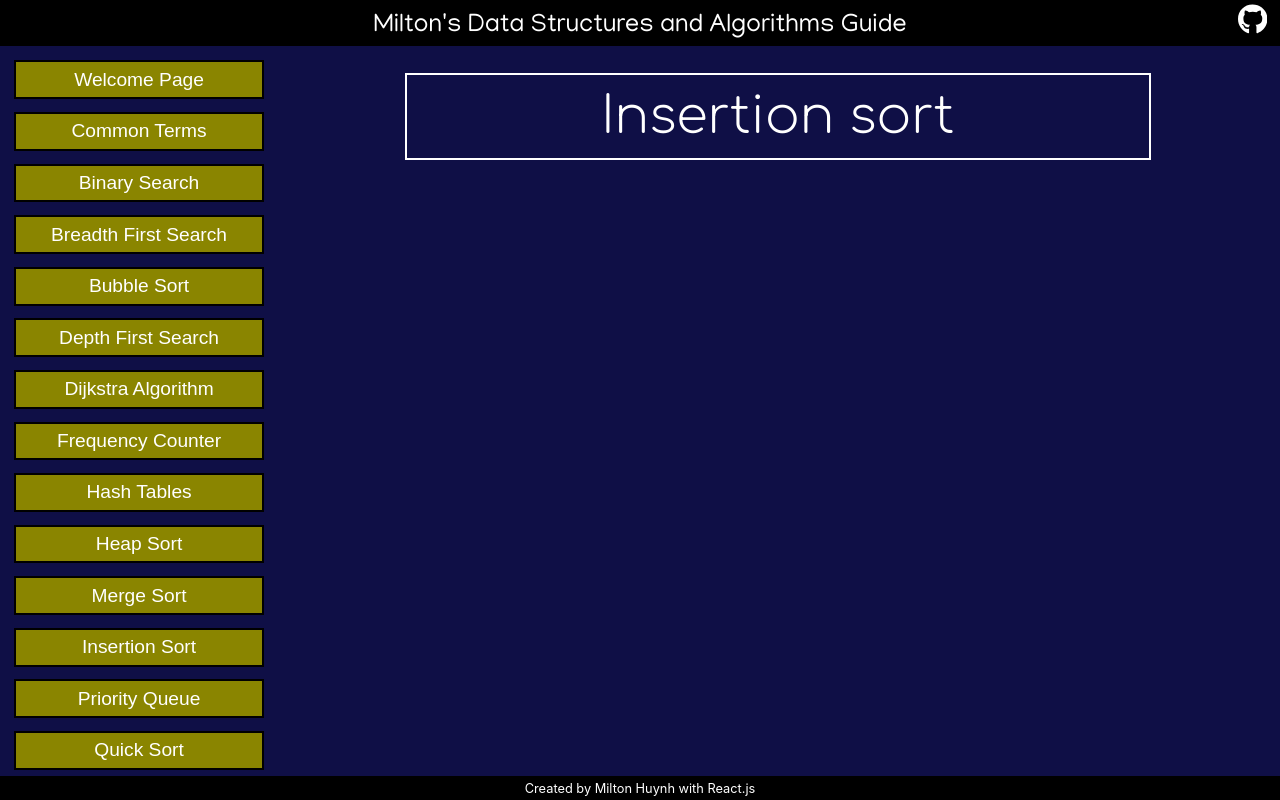
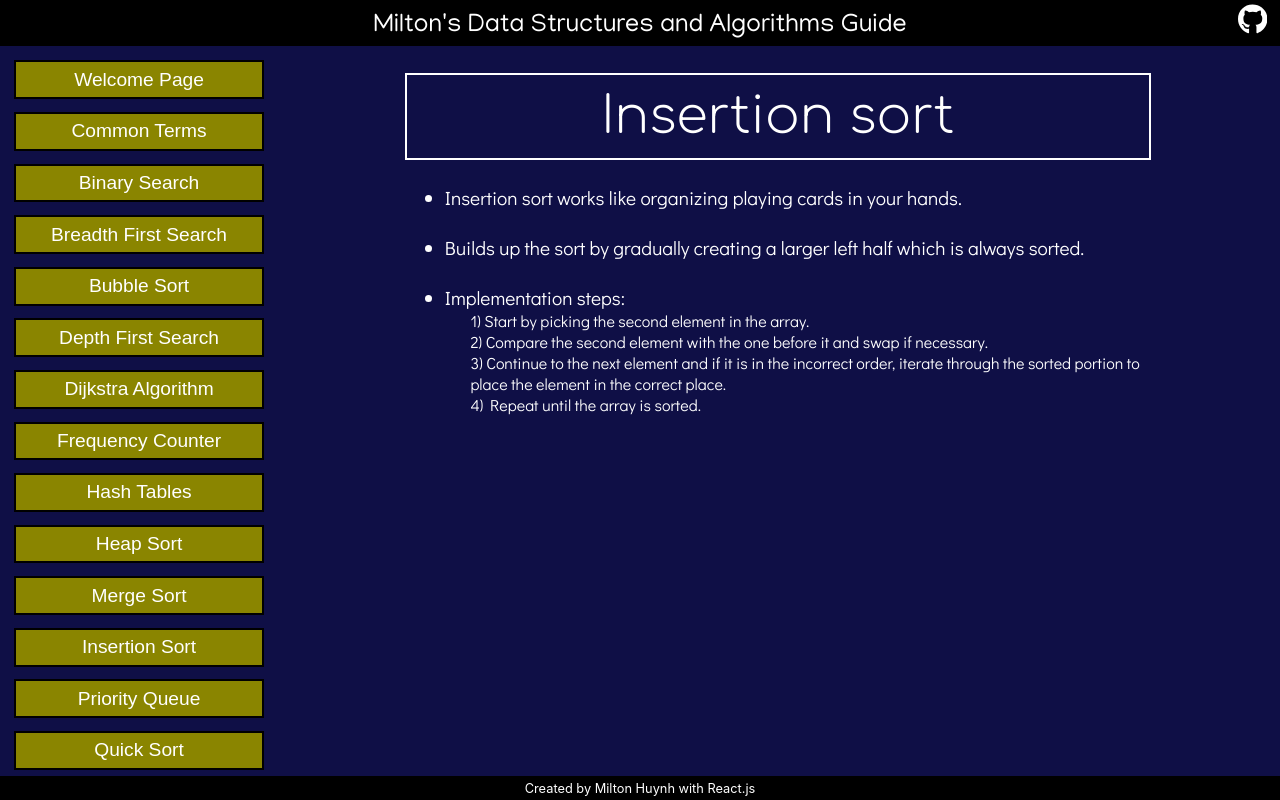
Before and after one commit to miltonhuynh/DSA-guide, a React (Create React App) app in the folder app/: page /DSA-guide/InsertionSort in a window 1280 px wide. Built offline with nearby package versions, Linux system fonts and the light colour scheme; a web font is replaced by a local one.

Commit message:
test commit

```diff
--- a/app/src/Concepts/BubbleSort.js
+++ b/app/src/Concepts/BubbleSort.js
@@ -26,10 +26,12 @@ export default function BubbleSort() {
             <li><div>This algorithm is not suitable for large data sets as its average and worst case time complexity is quite high.</div></li><br/>
             <li><div>With each iteration, the largest number "bubbles" to the top.</div></li><br/>
             <li><div>Implementation steps:</div></li>
-            <div class="indent">1) Start looping with a variable called i at the end of the array towards the beginning.</div>
-            <div class="indent">2) Start an inner loop with a variable called j from the beginning until i - 1</div>
-            <div class="indent">3) If arr[j] is greater than arr[j+1], swap those two values!</div>
-            <div class="indent">4) Return the sorted array.</div>
+            <div class="indent font-sm">
+              <div>1) Start looping with a variable called i at the end of the array towards the beginning.</div>
+              <div>2) Start an inner loop with a variable called j from the beginning until i - 1</div>
+              <div>3) If arr[j] is greater than arr[j+1], swap those two values!</div>
+              <div>4) Return the sorted array.</div>
+            </div>
           </ul>
         </div>
       <div class="font-l">Implementation</div>
--- a/app/src/Concepts/InsertionSort.js
+++ b/app/src/Concepts/InsertionSort.js
@@ -4,7 +4,21 @@ export default function InsertionSort() {
   return (
     <div class="Concept_page">
       <div class="Concept_title">Insertion sort</div>
-
+      <div class="Container">
+        <div class="font-m">
+          <ul>
+            <li><div>Insertion sort works like organizing playing cards in your hands.</div></li><br/>
+            <li><div>Builds up the sort by gradually creating a larger left half which is always sorted.</div></li><br/>
+            <li><div>Implementation steps:</div></li>
+            <div class="indent font-sm">
+              <div>1) Start by picking the second element in the array.</div>
+              <div>2) Compare the second element with the one before it and swap if necessary.</div>
+              <div>3) Continue to the next element and if it is in the incorrect order, iterate through the sorted portion to place the element in the correct place.</div>
+              <div>4) Repeat until the array is sorted.</div>
+            </div>
+          </ul>
+        </div>
+      </div>
     </div>
   )
 }
```
